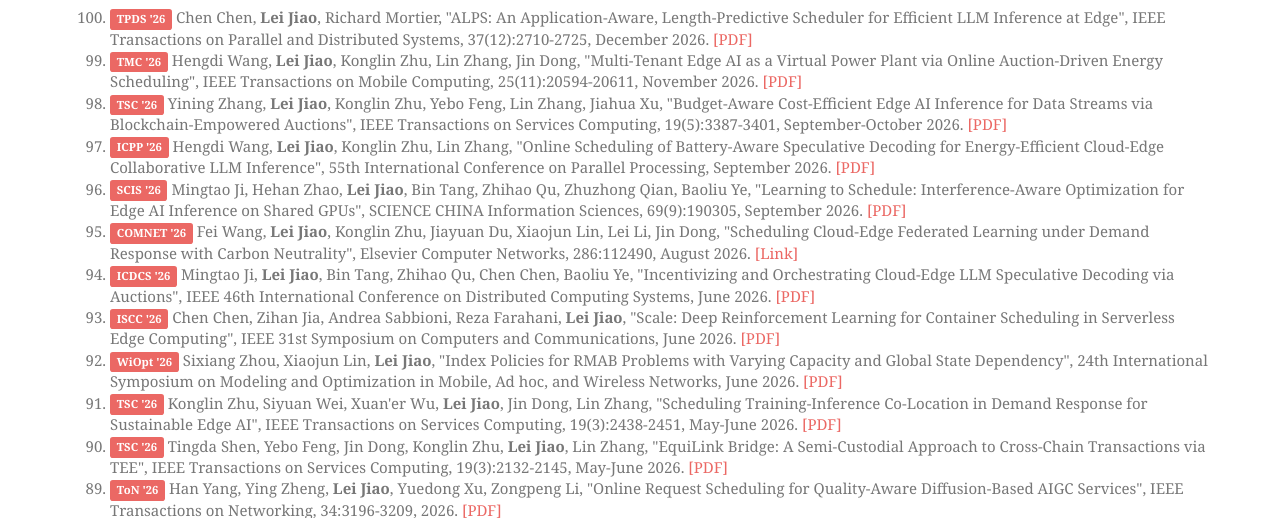
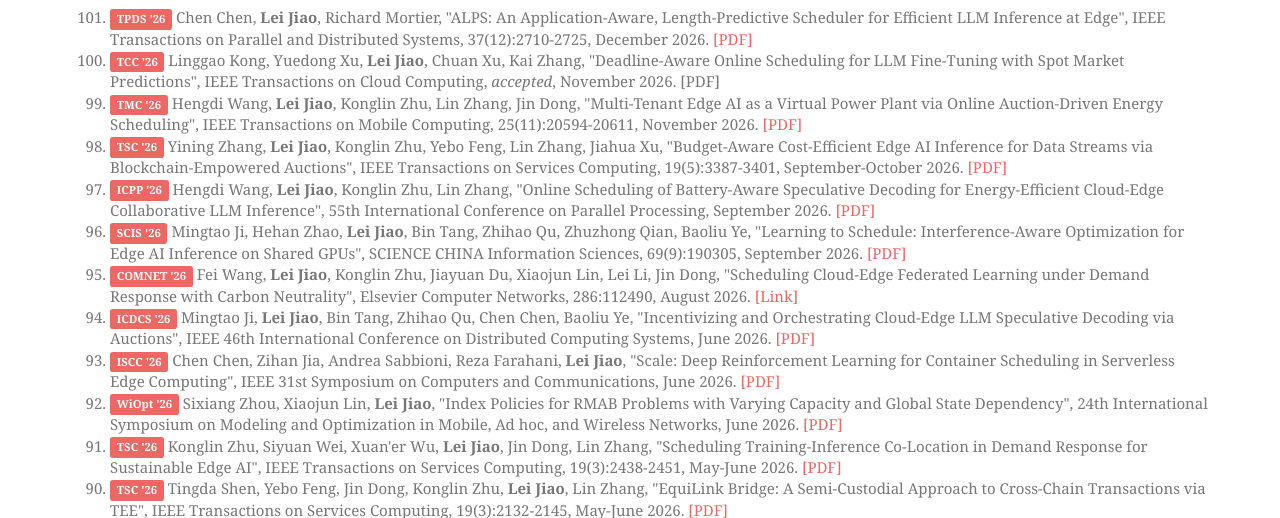
Before and after one commit to ljiao/ljiao.github.io, a plain HTML site: page research/index.html in a window 1280 px wide. Shown: the part 224-742 px from the top of the page. Drawn offline with Linux system fonts and the light colour scheme; a web font is replaced by a local one.

Commit message:
Add new publication entry for TCC '26

```diff
--- a/research/index.html
+++ b/research/index.html
@@ -149,6 +149,10 @@
 
 	<li itemscope itemtype="//schema.org/CreativeWork" year="2026" pub="journal" topic="topic2" ccf="a">
     <span class="label label-primary">TPDS '26</span> Chen Chen, <strong>Lei Jiao</strong>, Richard Mortier, "ALPS: An Application-Aware, Length-Predictive Scheduler for Efficient LLM Inference at Edge", IEEE Transactions on Parallel and Distributed Systems, 37(12):2710-2725, December 2026. <a href="../papers/tpds26.pdf">[PDF]</a>
+    </li>
+
+	<li itemscope itemtype="//schema.org/CreativeWork" year="2026" pub="journal" topic="topic2" ccf="b">
+    <span class="label label-primary">TCC '26</span> Linggao Kong, Yuedong Xu, <strong>Lei Jiao</strong>, Chuan Xu, Kai Zhang, "Deadline-Aware Online Scheduling for LLM Fine-Tuning with Spot Market Predictions", IEEE Transactions on Cloud Computing, <i>accepted</i>, November 2026. [PDF]
     </li>
 
 	<li itemscope itemtype="//schema.org/CreativeWork" year="2026" pub="journal" topic="topic2" ccf="a">
```
